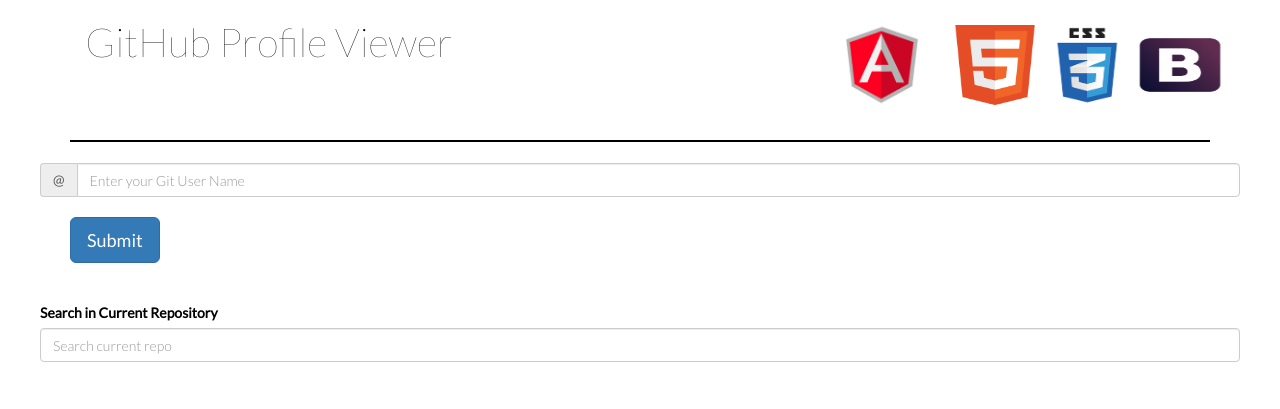
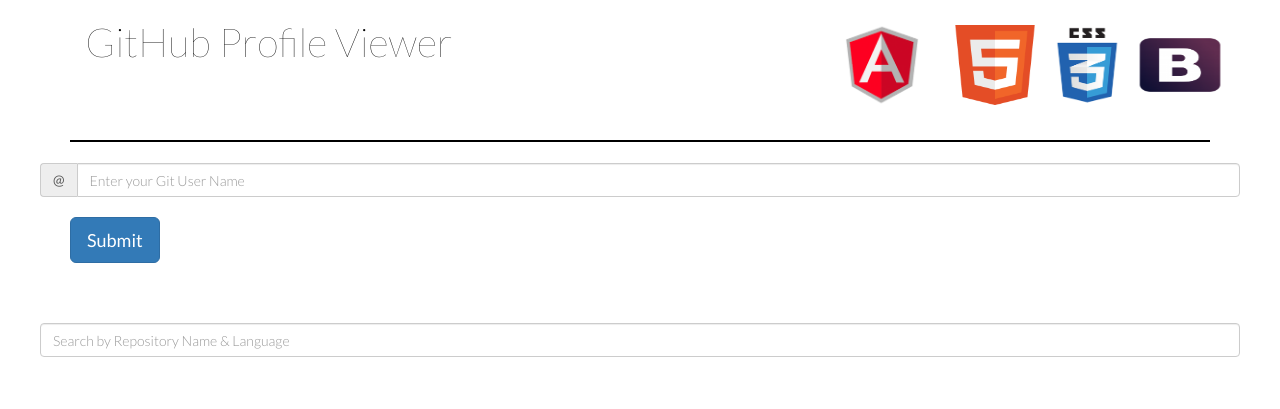
Before and after one commit to maheshbabulingutla/angularJS-Git-Profile-Search, a plain HTML site: page index.html in a window 1280 px wide. Shown: the top 409 px of the page. Drawn offline with nearby package versions, Linux system fonts and the light colour scheme.

Commit message:
Updated name for search option

```diff
--- a/index.html
+++ b/index.html
@@ -67,8 +67,8 @@
         <br />
 
 <div class="form-group">
-    <label for="searchcurrentrepo">Search in Current Repository</label>
-    <input type="text" class="form-control" id="searchcurrentrepo" placeholder="Search current repo" ng-model="searchTerm" >
+    <label for="searchcurrentrepo"></label>
+    <input type="text" class="form-control" id="searchcurrentrepo" placeholder="Search by Repository Name & Language" ng-model="searchTerm" >
   </div>
 
 </form>
```
